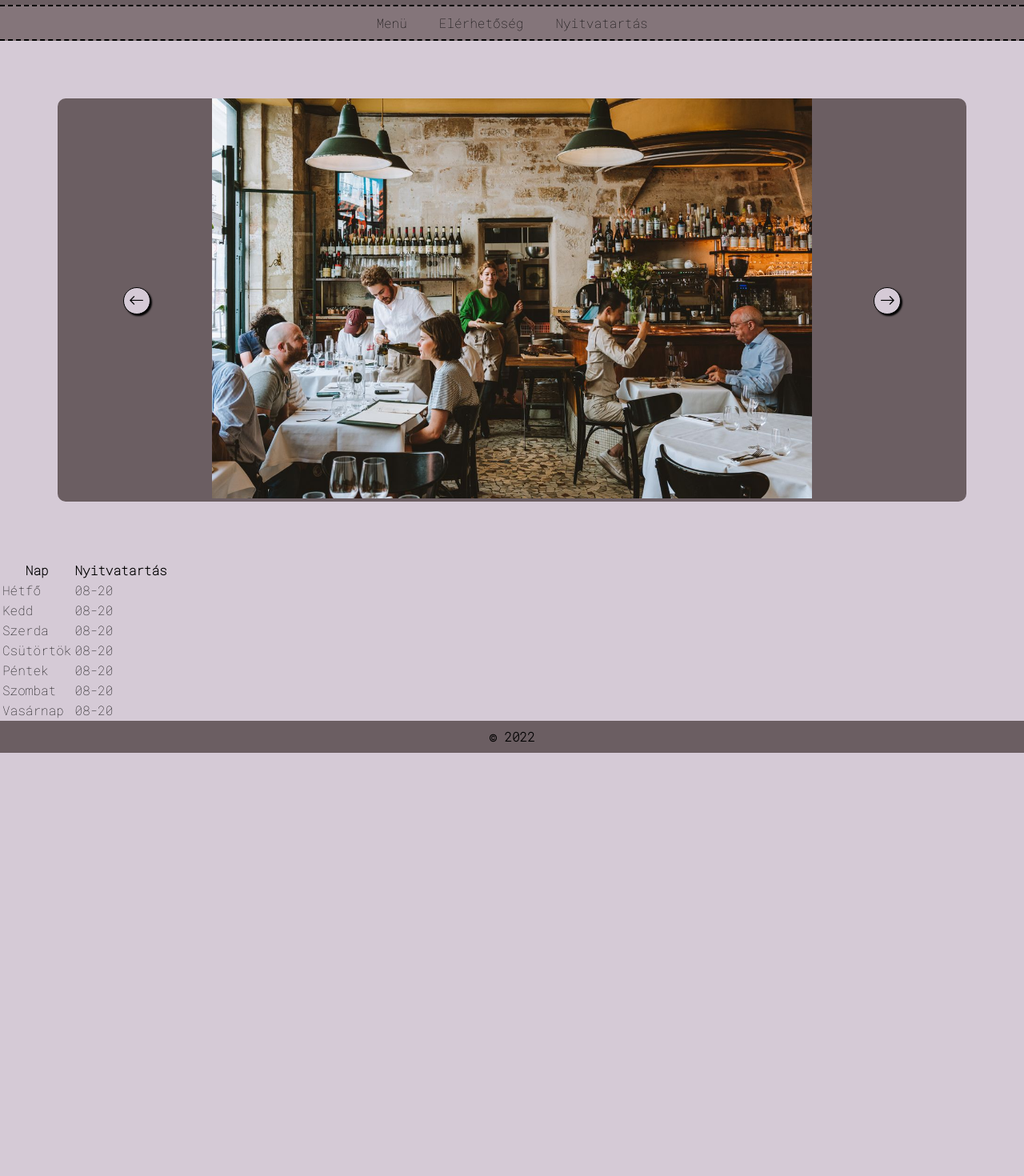
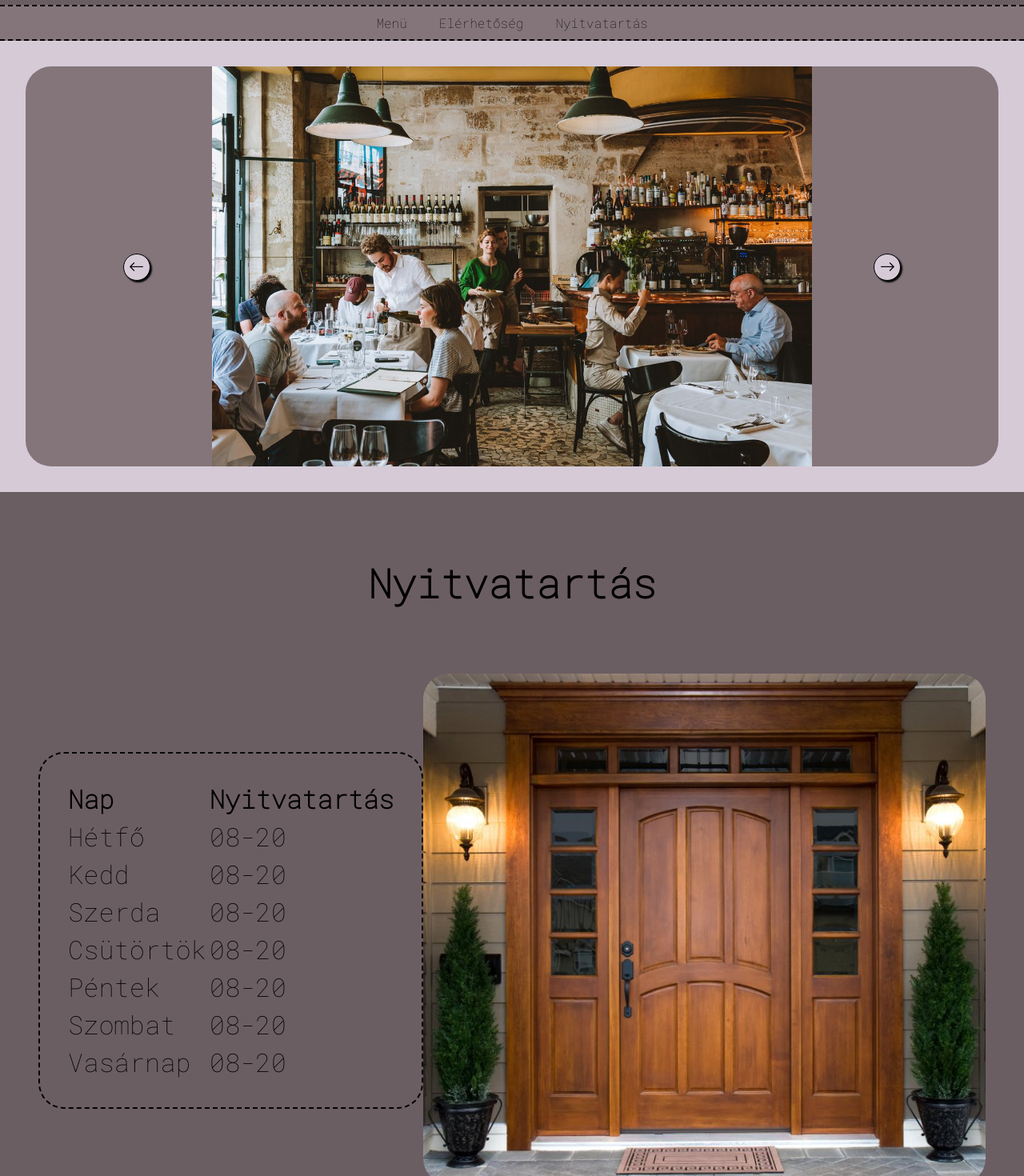
Before and after one commit to meszaros-adam/restaurant-site, a Vue app: page / in a window 1280 px wide. Shown: the part 60-1530 px from the top of the page at 80% size. Before the commit the page ends 1001 px from the top, so only its background shows below. Built offline with nearby package versions, Linux system fonts and the light colour scheme.

Commit message:
opening and fix carousel vertical-align

```diff
--- a/src/App.vue
+++ b/src/App.vue
@@ -45,7 +45,9 @@ export default {
 :root {
   --mainColor: #6B5E62;
   --secondaryColor: #D5CAD6;
+  --tertiaryColor: #84757a;
   --shadow: 2px 2px grey;
+  --borderRadius: 2rem;
 }
 
 body {
@@ -83,4 +85,17 @@ footer {
   padding-bottom: 2.5rem;
   /* Footer height */
 }
+
+main {
+  padding-bottom: 100vh;
+}
+
+html {
+  scroll-behavior: smooth;
+}
+
+.center{
+  display: grid;
+  place-content: center;
+}
 </style>
--- a/src/components/carousel.vue
+++ b/src/components/carousel.vue
@@ -85,39 +85,39 @@ export default {
 <style>
 .carousel {
     overflow: hidden;
-    display: flex;
-    justify-content: center;
-    background-color: var(--mainColor);
-    border-radius: 10px;
+    background-color: var(--tertiaryColor);
+    border-radius: var(--borderRadius);
     user-select: none;
 }
 
 .inner {
     white-space: nowrap;
     transition: transform 0.2s;
+    user-select: none;
 }
 
 .card {
-    margin-right: 10px;
     display: inline-flex;
     color: white;
-    border-radius: 4px;
     width: 100%;
     justify-content: center;
+    user-select: none;
+    vertical-align: middle;
 }
 
-img {
+.carousel img {
     max-width: 100%;
     max-height: 500px;
+    user-select: none;
 }
 
 
 .carousel-container {
     margin: 2rem;
-    padding: 2.5rem;
     position: relative;
     display: grid;
     place-content: center;
+    user-select: none;
 }
 
 .carousel-button-prev {
--- a/src/components/nav.vue
+++ b/src/components/nav.vue
@@ -7,7 +7,7 @@
             <a href="">Elérhetőség</a>
         </li>
         <li>
-            <a href="">Nyitvatartás</a>
+            <a href="#opening">Nyitvatartás</a>
         </li>
     </ul>
 </template>
@@ -19,7 +19,7 @@
     justify-content: center;
     padding: 10px 20px;
     margin-top: 0;
-    background-color: #84757a;
+    background-color: var(--tertiaryColor);
     border-color: black;
     border-style: dashed;
     border-width: 2px 0px;
--- a/src/components/opening.vue
+++ b/src/components/opening.vue
@@ -1,4 +1,7 @@
 <template>
+    <div id="opening">
+        <h1 class="center">Nyitvatartás</h1>
+        <div class="flex">
             <div>
                 <table>
                     <tr>
@@ -35,9 +38,57 @@
                     </tr>
                 </table>
             </div>
+            <div>
+                <img src="../assets/images/door_5481543.jpg" alt="">
+            </div>
+        </div>
+
+    </div>
 
 </template>
 
 <style >
+#opening th {
+    text-align: start;
+}
 
+#opening {
+    background-color: var(--mainColor);
+    padding: 3rem;
+}
+
+#opening .flex {
+    display: flex;
+    justify-content: space-around;
+    align-items: center;
+}
+
+#opening img {
+    border-radius: var(--borderRadius);
+    max-width: 100%;
+    height: auto;
+}
+
+#opening table {
+    border: dashed 2px black;
+    padding: 2rem;
+    border-radius: var(--borderRadius);
+    font-size: xx-large;
+}
+
+#opening .center {
+    margin-bottom: 5rem;
+    font-size: 50px;
+}
+
+@media screen and (max-width: 992px) {
+    #opening .flex {
+        flex-direction: column;
+    }
+
+    #opening img {
+        box-sizing: border-box;
+        padding: 1rem;
+    }
+}
 </style>
```
Also changed, not shown: src/assets/images/door_5481543.jpg (added). Lines whose indentation alone changed are shown as unchanged.
